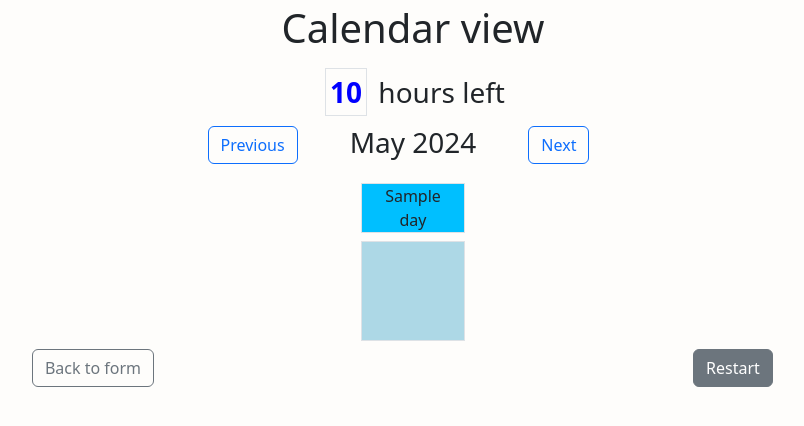
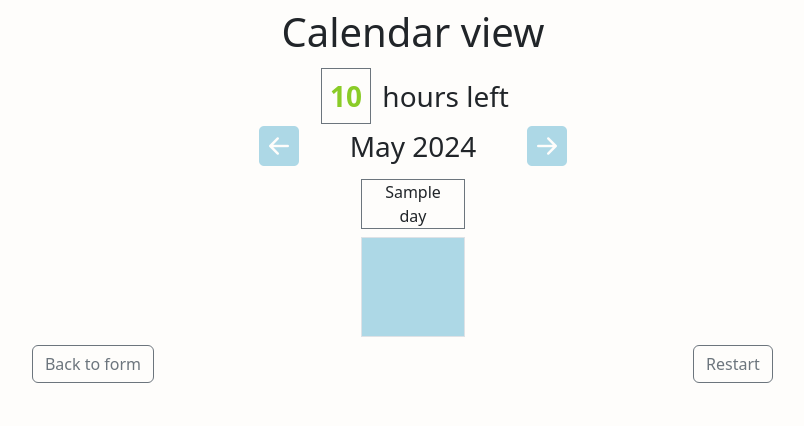
Before and after one commit to matthieums/final-project-1, a Django app: template finalproject/holidaycalculator/templates/holidaycalculator/calendar.html in a window 1280 px wide. Shown: the top 426 px of the page, without its empty margins (227-1031 px from the left). Run offline with Django 5.2, Linux system fonts and the light colour scheme; the template is opened without the code that fills it: most values are stand-ins (such as "Sample title", 1, 10 or a date in 2020).

Commit message:
Add better visuals
New icons for previous and next month button. row margin reduced, font-
size increased for day numbers, new colors for remaining hours and
sub zero display.

```diff
--- a/finalproject/holidaycalculator/static/holidaycalculator/holidaycalculator.js
+++ b/finalproject/holidaycalculator/static/holidaycalculator/holidaycalculator.js
@@ -136,12 +136,12 @@ function handleClick(cell, index, shiftLength) {
         // Visuals for the remaining number of hours and marked cells
         let markedCells = document.querySelectorAll('.calendar-cell.marked')
         if (document.getElementById('holidayhours').innerHTML < 0) {
-            document.getElementById('holidayhours').style.color = 'red'
+            document.getElementById('holidayhours').classList.add('subzero')
             markedCells.forEach(cell => {
                 cell.classList.add('subzero')
             })
         } else {
-            document.getElementById('holidayhours').style.color = 'blue'
+            document.getElementById('holidayhours').classList.remove('subzero')
             markedCells.forEach(cell => {
                 cell.classList.remove('subzero')
             })
--- a/finalproject/holidaycalculator/static/holidaycalculator/styles.css
+++ b/finalproject/holidaycalculator/static/holidaycalculator/styles.css
@@ -1,3 +1,17 @@
+.month-switch-button {
+    color: lightblue !important;
+    font-size: 2.5rem ;
+}
+
+.month-switch-button:hover {
+    color: rgba(0, 151, 151, 0.555) !important;
+    cursor: pointer;
+}
+
+.month-switch-button:active {
+   color: rgba(0, 151, 151, 0.767) !important;
+}
+
 .bg-custom-color {
     background-color: rgba(250, 235, 215, 0.096) ;
 }
@@ -8,18 +22,16 @@
 
 #calendar-days-row > .col {
     user-select: none;
+    border-color: solid black;
 }
 
 .calendar-cell {
     min-height: 100px;
 }
 
-#calendar-days-row > .col {
-    background-color: deepskyblue;
-}
-
 .calendar-cell {
     background-color: lightblue;
+    font-size: larger;
 }
 
 
@@ -27,19 +39,17 @@
     opacity: 75%;
 }
 
-.calendar-cell:active,
-.calendar-cell.marked:active {
-    background-color: darkblue;
+#holidayhours {
+    color: rgb(138, 204, 39);
 }
 
-#holidayhours {
-    color: blue;
+#holidayhours.subzero {
+    color: rgb(248, 79, 79);
 }
 
 .calendar-cell:hover:not(.empty) {
     cursor:pointer;
-    border-color: green !important;
-    opacity: 85%;
+    border-color: rgb(138, 204, 39) !important;
 }
 
 
@@ -52,9 +62,18 @@
 }
 
 .calendar-cell.marked {
-    background-color: blue;
+    background-color: rgb(138, 204, 39);
+}
+
+.calendar-cell.marked:hover {
+    border-color: rgb(248, 79, 79) !important;
 }
 
 .calendar-cell.subzero {
-    background-color: red;
+    background-color: rgb(248, 79, 79);
 }
+
+.calendar-cell:active,
+.calendar-cell.marked:active {
+    background-color: rgb(118, 175, 33);
+}
--- a/finalproject/holidaycalculator/templates/holidaycalculator/calendar.html
+++ b/finalproject/holidaycalculator/templates/holidaycalculator/calendar.html
@@ -3,29 +3,29 @@
 {% block body %}
 <div id="calendar-container" class=" d-none container-fluid text-center">
 
-    <div class="row m-1">
+    <div class="row m-2">
         <h1>Calendar view</h1>
     </div>
 
-    <div class="m-3" id="hours-remaining"><h3><strong id="holidayhours" class="m-1 p-1 border">{{holidayhours}}</strong> hours left</h3> </div>
+    <div class="mt-3" id="hours-remaining"><h3><strong id="holidayhours" class="m-1 p-2 border border-secondary">{{holidayhours}}</strong> hours left</h3> </div>
 
-    <div class="row m-lg-2 justify-content-center">
-        <div class="col-4"><button id="previous-month" class=" float-end month-switch-button btn btn-outline-primary">Previous</button></div>
+    <div class="row mx-lg-3 justify-content-center">
+        <div class="col-4"><h2><i id="previous-month" class="month-switch-button bi bi-arrow-left-square-fill float-end"></i></h2></div>
 
-        <div class="mb-2 col-2"><h3 id="current-month"></h3></div>
+        <div class="mt-2 col-2 align-content-center"><h3 id="current-month"></h3></div>
 
-        <div class="col-4 "><button id="next-month" class="float-start month-switch-button btn btn-outline-primary">Next</button></div>
+        <div class="col-4 "><h2><i id="next-month" class="month-switch-button bi bi-arrow-right-square-fill float-start"></i></h2></div>
     </div>
     <div id="calendar-days-row" class="row m-lg-2 justify-content-center">
         {% for day in days %}
-        <div class="col col-lg-1 border ">
+        <div class="col col-lg-1 border border-secondary ">
             <div>{{day}}</div>
         </div>
         {% endfor %}
     </div>
 
     {% for i in rows %}
-        <div id="calendar-row-{{i}}" class="row m-lg-2 justify-content-center">
+        <div id="calendar-row-{{i}}" class="row m-lg-1 justify-content-center">
             {% for j in cols %}
                 <div class="calendar-cell col col-lg-1 border"></div>
             {% endfor %}
@@ -33,18 +33,18 @@
     {% endfor %}
 
     <!-- Additional row if needed, d-none by default -->
-    <div id="calendar-row-5" class="d-none row m-lg-2 justify-content-center">
+    <div id="calendar-row-5" class="d-none row m-lg-1 justify-content-center">
         {% for j in cols %}
             <div class="calendar-cell col col-lg-1 border"></div>
         {% endfor %}
     </div>
 
-        <div class="row justify-content-between">
+        <div class="row justify-content-between mt-2">
             <div class="col-6">
                 <a href="{% url 'index' %}" id="back" class="btn btn-outline-secondary">Back to form</a>
             </div>
             <div class="col-6">
-                <button id="reset" class="btn btn-secondary">Restart</button>
+                <button id="reset" class="btn btn-outline-secondary">Restart</button>
             </div>
         </div>
 
--- a/finalproject/holidaycalculator/templates/holidaycalculator/layout.html
+++ b/finalproject/holidaycalculator/templates/holidaycalculator/layout.html
@@ -8,6 +8,8 @@
     <title>Holiday Calculator</title>
     <link rel="stylesheet" href="{% static 'holidaycalculator/styles.css' %}">
     <link href="https://cdn.jsdelivr.net/npm/bootstrap@5.2.3/dist/css/bootstrap.min.css" rel="stylesheet" integrity="sha384-rbsA2VBKQhggwzxH7pPCaAqO46MgnOM80zW1RWuH61DGLwZJEdK2Kadq2F9CUG65" crossorigin="anonymous">
+    <link href="https://cdn.jsdelivr.net/npm/bootstrap-icons/font/bootstrap-icons.css" rel="stylesheet">
+
 
 </head>
 <body class="bg-custom-color">
```
